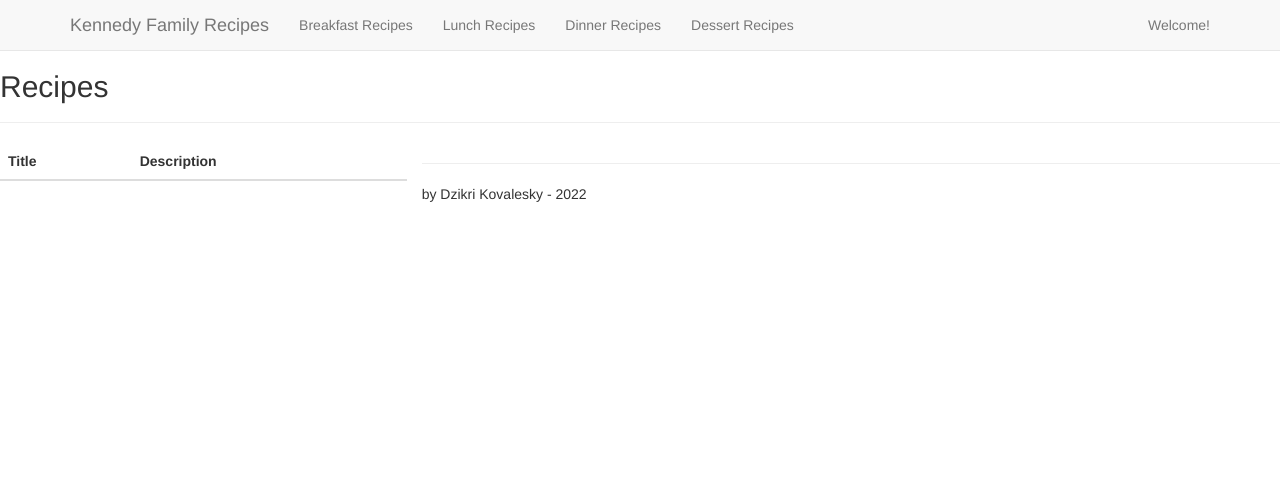
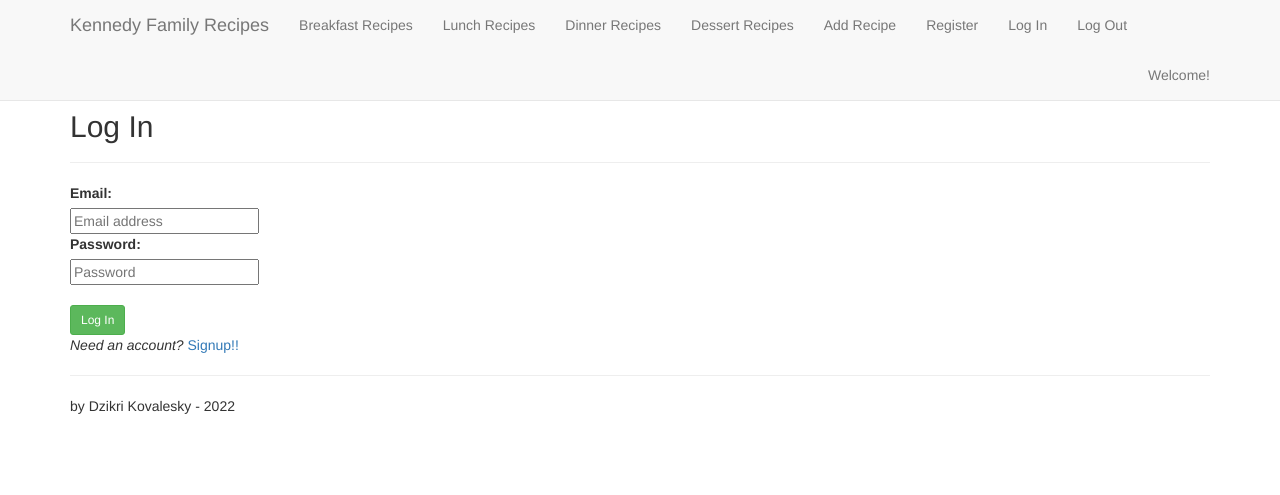
Before and after one commit to all-about-flask/simple-flask-webapp, a Flask app: page /login in a window 1280 px wide. Shown: the top 495 px of the page. Run offline with Flask 3, Linux system fonts and the light colour scheme; lists and menus that the app fills with data are empty; some libraries are stand-ins or nearby versions.

Commit message:
login and logout

```diff
--- a/project/config.py
+++ b/project/config.py
@@ -5,7 +5,7 @@ class Baseconfig:
     BASEDIR = os.path.abspath(os.path.dirname(__file__))
     TOP_LEVEL_DIR = os.path.abspath(os.curdir)
 
-    SECRET_KEY = ''
+    SECRET_KEY = 'Sccl3OozBp'
     DEBUG = True
 
     # SQLALCHEMY
--- a/project/ext.py
+++ b/project/ext.py
@@ -1,5 +1,6 @@
 from flask_sqlalchemy import SQLAlchemy
 from flask_migrate import Migrate
-
+from flask_login import LoginManager
 db = SQLAlchemy()
 migrate = Migrate()
+login_manager = LoginManager()
--- a/project/factory.py
+++ b/project/factory.py
@@ -1,5 +1,5 @@
 from flask import Flask
-from .ext import db, migrate
+from .ext import db, migrate, login_manager
 
 from project.users.views import users_blueprint
 from project.recipes.views import recipes_blueprint
@@ -11,6 +11,8 @@ def create_app():
 
     db.init_app(app)
     migrate.init_app(app, db)
+    login_manager.init_app(app)
+    login_manager.login_view = 'login'
 
     app.register_blueprint(users_blueprint)
     app.register_blueprint(recipes_blueprint)
--- a/project/recipes/views.py
+++ b/project/recipes/views.py
@@ -19,9 +19,9 @@ def add_recipe():
     if request.method == 'POST':
         if form.validate():
             new_recipe = Recipe(form.recipe_title.data, form.recipe_description.data)
+            flash('New recipe, {}, added!'.format(new_recipe.recipe_title), 'success')
             db.session.add(new_recipe)
             db.session.commit()
-            flash('New recipe, {}, added!'.format(new_recipe.recipe_title), 'success')
             return redirect(url_for('recipes.index'))
         else:
             flash('ERROR! Recipe was not added.', 'error')
--- a/project/static/css/main.css
+++ b/project/static/css/main.css
@@ -1,5 +1,5 @@
 body {
-padding: 30px 0;
+padding: 70px 0;
 background: #ffffff;
 }
 
--- a/project/templates/layout.html
+++ b/project/templates/layout.html
@@ -56,6 +56,8 @@
 <li><a href="#">Dessert Recipes</a></li>
     <li><a href="{{ url_for('recipes.add_recipe') }}">Add Recipe</a></li>
     <li><a href="{{ url_for('users.register') }}">Register</a></li>
+    <li><a href="{{ url_for('users.login') }}">Log In</a></li>
+    <li><a href="{{ url_for('users.logout') }}">Log Out</a></li>
 </ul>
 <ul class="nav navbar-nav navbar-right">
 <li><a href="#">Welcome!</a></li>
--- a/project/templates/login.html
+++ b/project/templates/login.html
@@ -1,78 +1,21 @@
-<!DOCTYPE html>
-<html lang="en">
-<head>
-<meta charset="utf-8">
-<meta http-equiv="X-UA-Compatible" content="IE=edge">
-<meta name="viewport" content="width=device-width, initial-scale=1">
-<meta name="description" content="Kennedy Family Recipe App">
-<meta name="author" content="Patrick Kennedy">
-<title>Kennedy Family Recipe App</title>
-<!-- styles -->
-<link href="https://maxcdn.bootstrapcdn.com/bootstrap/3.3.6/css/bootstrap.min.css" rel="stylesheet" integrity="sha384-1q8mTJOASx8j1Au+a5WDVnPi2lkFfwwEAa8hDDdjZlpLegxhjVME1fgjWPGmkzs7" crossorigin="anonymous">
-<link rel="stylesheet" href="{{ url_for('static', filename='css/main.css') }}">
-</head>
+{% extends "layout.html" %}
+{% from "_form_macros.html" import render_field %}
 
-<body>
+{% block content %}
 
-<!-- Static navbar -->
-<nav class="navbar navbar-default navbar-fixed-top">
-<div class="container">
-<!-- Brand and toggle get grouped for better mobile display -->
-<div class="navbar-header">
-<button type="button" class="navbar-toggle collapsed" data-toggle="collapse" data-target="#recipes-navbar-collapse-1" aria-expanded="false">
-<span class="sr-only">Toggle navigation</span>
-<span class="icon-bar"></span>
-<span class="icon-bar"></span>
-<span class="icon-bar"></span>
-</button>
-<a class="navbar-brand" href="{{ url_for('recipes.index') }}">Kennedy Family Recipes</a>
+<div class="user-registration">
+<div class="page-header">
+<h2>Log In</h2>
+</div>
+<form action="{{ url_for('users.login') }}" method="post">
+{{ form.csrf_token }}
+<dl>
+{{ render_field(form.email, placeholder="Email address") }}
+{{ render_field(form.password, placeholder="Password") }}
+</dl>
+<button class="btn btn-sm btn-success" type="submit">Log In</button>
+</form>
+<em>Need an account? </em><a href="/register">Signup!!</a>
 </div>
 
-<!-- Collect the nav links, forms, and other content for toggling -->
-<div class="collapse navbar-collapse" id="recipes-navbar-collapse-1">
-<ul class="nav navbar-nav">
-<li><a href="#">Breakfast Recipes</a></li>
-<li><a href="#">Lunch Recipes</a></li>
-<li><a href="#">Dinner Recipes</a></li>
-<li><a href="#">Dessert Recipes</a></li>
-</ul>
-<ul class="nav navbar-nav navbar-right">
-<li><a href="#">Welcome!</a></li>
-</ul>
-</div><!--/.nav-collapse -->
-</div><!-- /.container -->
-</nav>
-
-<div class="page-header">
-<h2>Recipes</h2>
-</div>
-<div class="row">
-<div class="col-md-4">
-<table class="table table-striped" id="owned_stock_table">
-<thead>
-<tr>
-<th>Title</th>
-<th>Description</th>
-</tr>
-</thead>
-<tbody>
-{% for recipe in recipes %}
-<tr>
-<td>{{ recipe.recipe_title }}</td>
-<td>{{ recipe.recipe_description }}</td>
-</tr>
-{% endfor %}
-</tbody>
-</table>
-</div>
-<div class="footer">
-<hr>
-<p>by Dzikri Kovalesky - 2022</p>
-</div>
-</div><!-- /.container -->
-
-<!-- scripts -->
-<script src="//code.jquery.com/jquery-1.11.3.min.js"></script>
-<script src="https://maxcdn.bootstrapcdn.com/bootstrap/3.3.6/js/bootstrap.min.js" integrity="sha384-0mSbJDEHialfmuBBQP6A4Qrprq5OVfW37PRR3j5ELqxss1yVqOtnepnHVP9aJ7xS" crossorigin="anonymous"></script>
-</body>
-</html>
+{% endblock %}
--- a/project/users/form.py
+++ b/project/users/form.py
@@ -5,5 +5,10 @@ from wtforms.validators import DataRequired, EqualTo, Length, Email
 
 class RegisterForm(Form):
     email = StringField('Email', validators=[DataRequired(), Email(), Length(min=6, max=40)])
-    password = PasswordField('Password', validators=[DataRequired(), Email(), Length(min=6, max=40)])
+    password = PasswordField('Password', validators=[DataRequired(), Length(min=6, max=40)])
     confirm = PasswordField('Repeat Password', validators=[DataRequired(), EqualTo('password')])
+
+
+class LoginForm(Form):
+    email = StringField('Email', validators=[DataRequired(), Email(), Length(min=6, max=40)])
+    password = PasswordField('Password', validators=[DataRequired()])
--- a/project/users/views.py
+++ b/project/users/views.py
@@ -1,17 +1,21 @@
 from sqlite3 import IntegrityError
 
 from flask import render_template, Blueprint, request, flash, redirect, url_for
+from flask_login import logout_user, login_required
+from sqlalchemy.sql.functions import current_user
 
 from project.ext import db
+from flask_login import login_user
 from project.models import User
-from project.users.form import RegisterForm
+from project.users.form import RegisterForm, LoginForm
 
-users_blueprint = Blueprint('users', __name__, template_folder='templates')
+users_blueprint = Blueprint('users', __name__)
+# login_required =
 
 
-@users_blueprint.route('/login')
-def login():
-    return render_template('login.html')
+# @users_blueprint.route('/login')
+# def login():
+#     return render_template('login.html')
 
 
 @users_blueprint.route('/register', methods=['GET', 'POST'])
@@ -25,9 +29,41 @@ def register():
                 db.session.add(new_user)
                 db.session.commit()
                 flash('Thanks for registering!', 'success')
-                return redirect(url_for('recipe.index'))
+                return redirect(url_for('recipes.index'))
             except IntegrityError:
                 db.session.rollback()
-                flash('ERROR! Email({}) already exist.'.format(form.email.data), 'error')
+                flash('ERROR! Email ({}) already exists.'.format(form.email.data), 'error')
                 return render_template('register.html', form=form)
     return render_template('register.html', form=form)
+
+
+@users_blueprint.route('/login', methods=['GET', 'POST'])
+def login():
+    form = LoginForm(request.form)
+
+    if request.method == 'POST':
+        if form.validate():
+            user = User.query.filter_by(email=form.email.data).first()
+            if user is not None and user.is_correct_password(form.password.data):
+                user.authenticated = True
+                db.session.add(user)
+                db.session.commit()
+                login_user(user)
+                # flash('Thanks for logging in, {}'.format(current_user))
+                return redirect(url_for('recipes.index'))
+            else:
+                flash('ERROR! Incorrect login credentials.', 'error')
+                return render_template('login.html', form=form)
+    return render_template('login.html', form=form)
+
+
+@users_blueprint.route('/logout')
+@login_required
+def logout():
+    user = current_user
+    user.authenticated = False
+    # db.session.add(user)
+    db.session.commit()
+    logout_user()
+    flash('Goodbye', 'info')
+    return redirect(url_for('users.login'))
--- a/requirements.txt
+++ b/requirements.txt
@@ -1,11 +1,15 @@
 alembic==1.8.1
 click==8.1.3
 colorama==0.4.5
+dnspython==2.2.1
+email-validator==1.3.0
 Flask==2.2.2
+Flask-Login==0.6.2
 Flask-Migrate==3.1.0
 Flask-SQLAlchemy==3.0.2
 Flask-WTF==1.0.1
 greenlet==1.1.3.post0
+idna==3.4
 importlib-metadata==5.0.0
 itsdangerous==2.1.2
 Jinja2==3.1.2
--- a/run.py
+++ b/run.py
@@ -1,6 +1,7 @@
 # DEBUG = True
 
 from project.factory import create_app
+
 app = create_app()
 
 if __name__ == "__main__":
```
Also changed, not shown: project/__init__.py (added, +20 -0 lines), project/models.py (+32 -2 lines), project/tests/test_users.py (+3 -3 lines), project/users/templates/login.html (deleted, +0 -18 lines).
